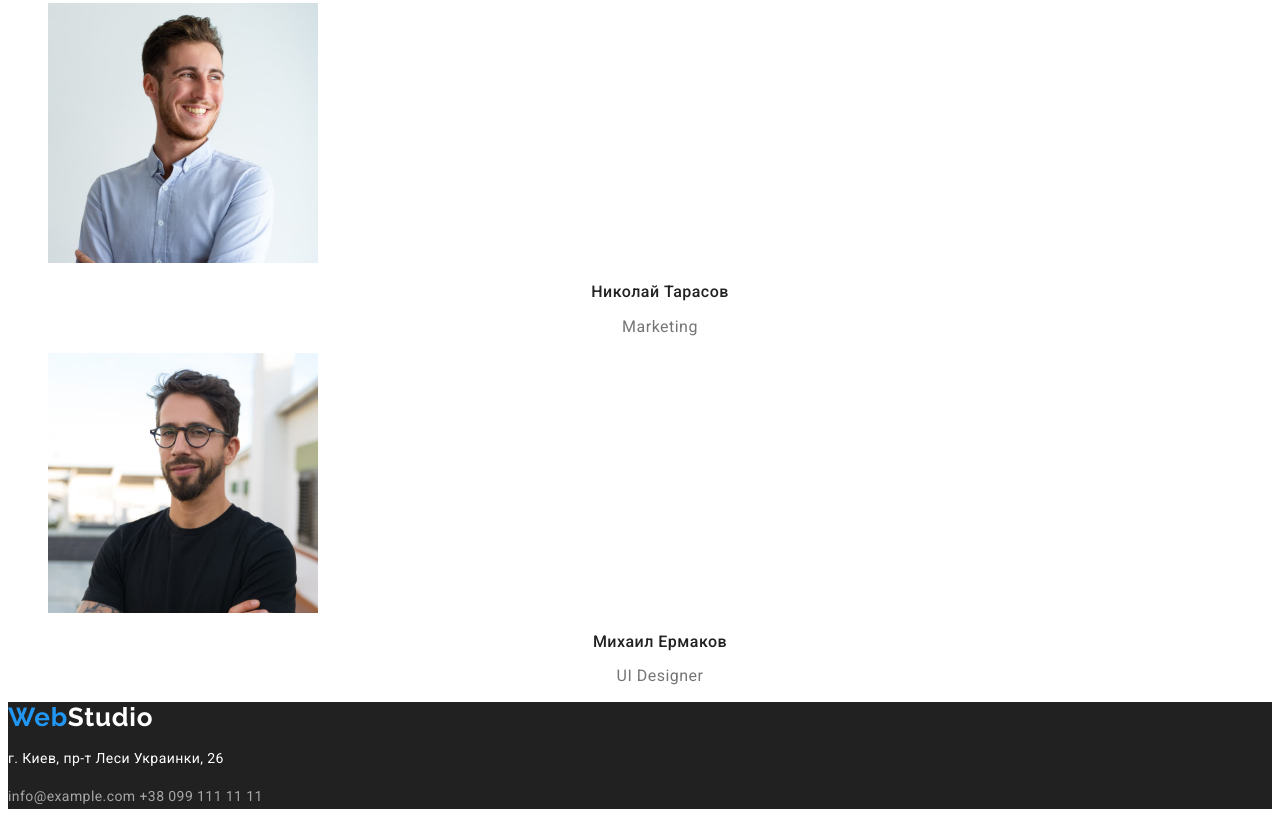
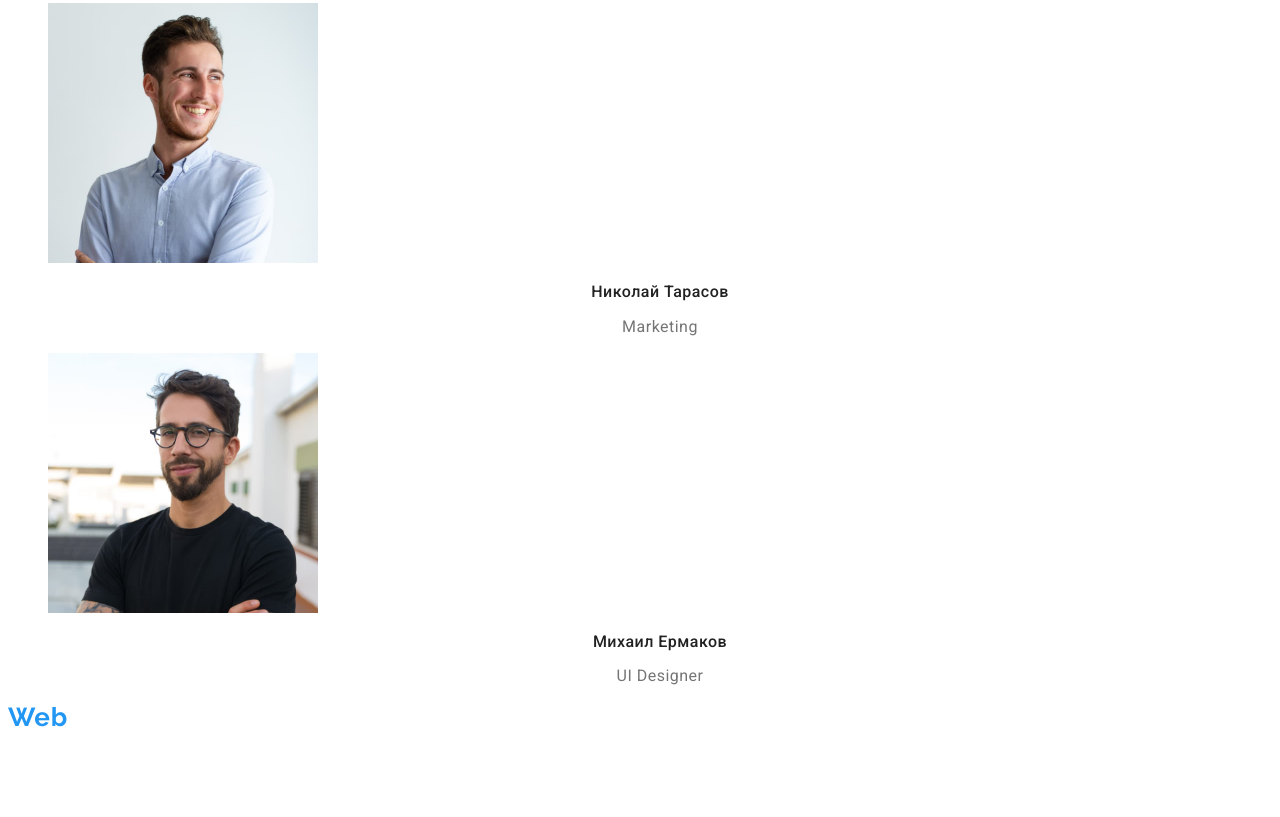
Before and after one commit to Anton-Starshinov/goit-markup-hw-02, a plain HTML site: page index.html in a window 1280 px wide. Shown: the part 2383-3200 px from the top of the page. Drawn offline with Linux system fonts and the light colour scheme.

Commit message:
finish pravki tochno

```diff
--- a/css/styles.css
+++ b/css/styles.css
@@ -159,6 +159,3 @@ color: var(--accent-color);
 .footer-tel:focus, .footer-mail:focus {
 color: var(--accent-color);
 }
-.footer {
-  background-color: #212121;
-}
```
